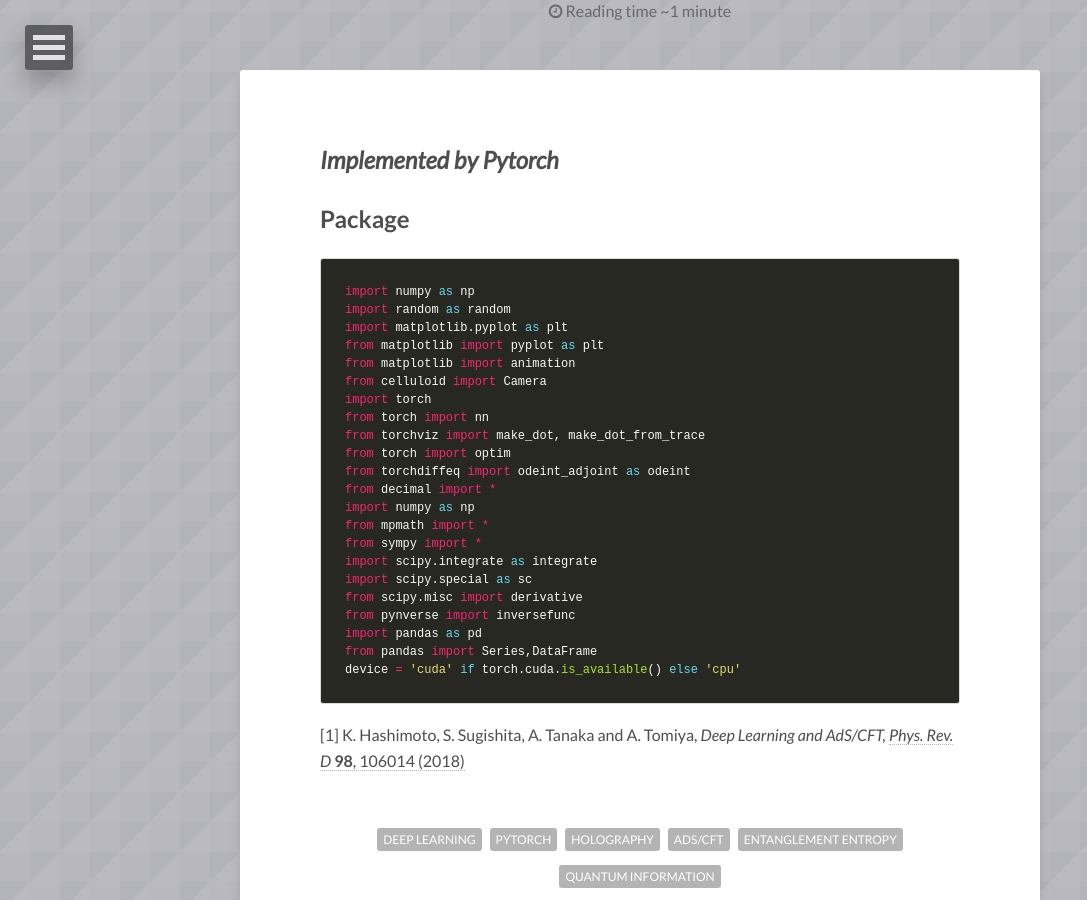
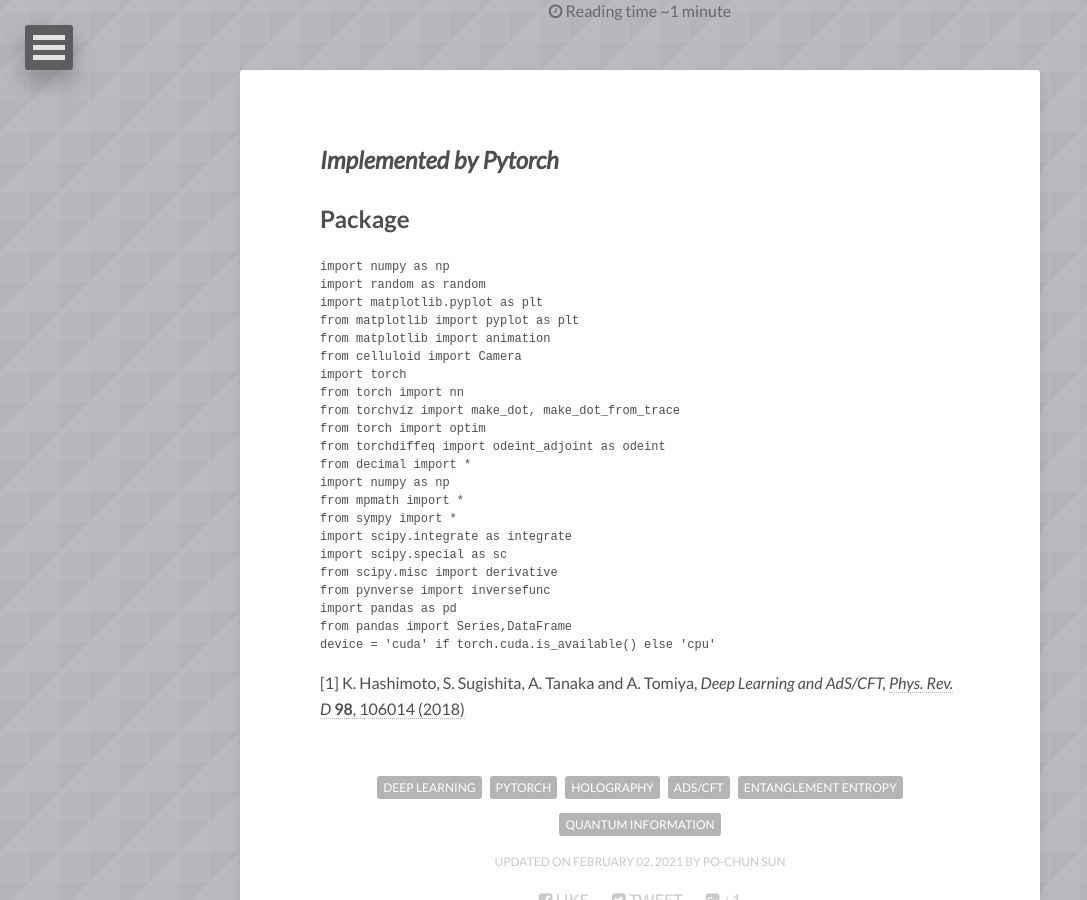
Before and after one commit to pochunsun/pochunsun.github.io, a Jekyll site: the page built from _posts/2021-06-02-sample-post.md, in a window 1280 px wide and 900 px high, scrolled down 228 px. Shown: the whole window, without its empty margins (0-1087 px from the left). Built offline with Jekyll 4.4.1, drawn with Linux system fonts in a browser that asks for light colours; nearby versions of some CDN libraries; comment, search, counter and statistics services are not loaded.

Commit message:
Update 2021-06-02-sample-post.md

````diff
--- a/_posts/2021-06-02-sample-post.md
+++ b/_posts/2021-06-02-sample-post.md
@@ -12,7 +12,7 @@ modified: 2021-02-02
 ## ***Implemented by Pytorch***
 
 ## Package
-```python
+```Jupyter
 import numpy as np
 import random as random
 import matplotlib.pyplot as plt
````
